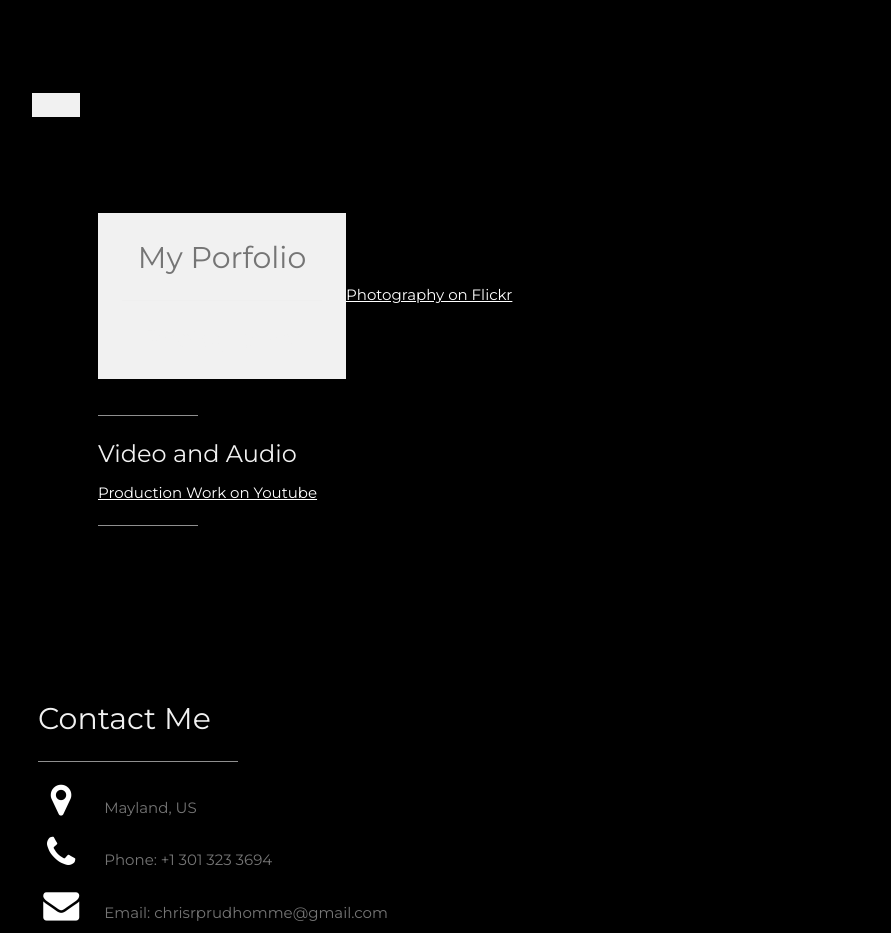
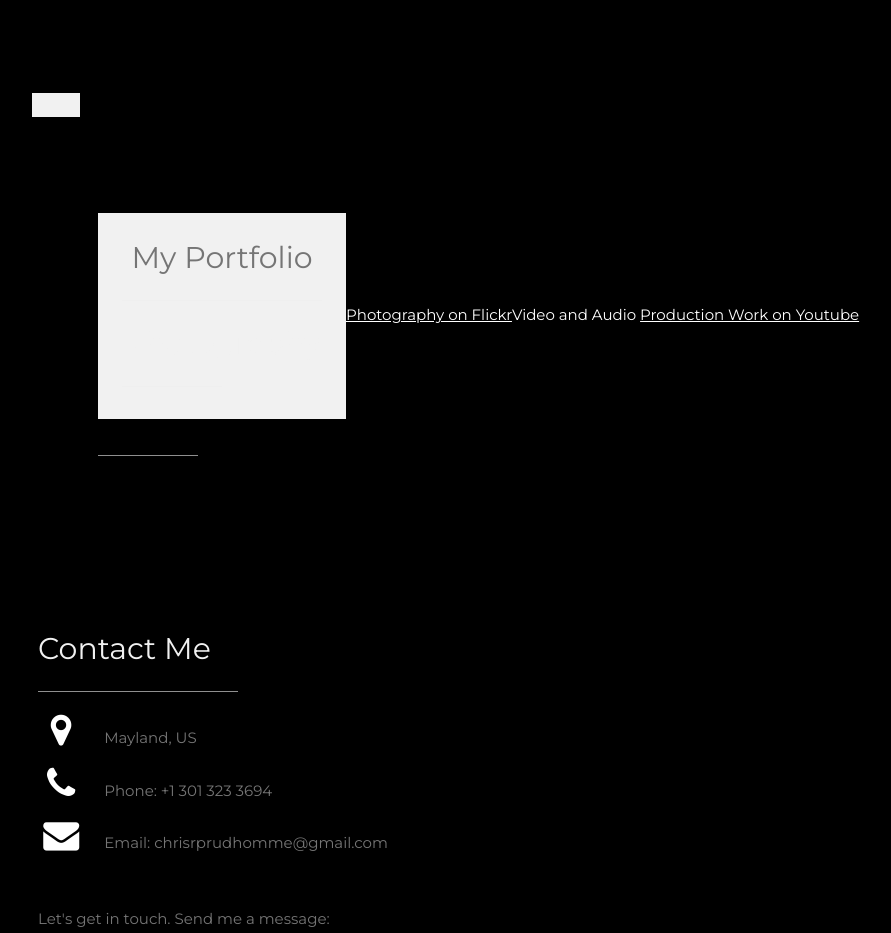
Before and after one commit to C-RPrudhomme/C-RPrudhomme, a plain HTML site: page index.html in a window 1280 px wide. Shown: the part 1100-2033 px from the top of the page, without its empty margins (112-1003 px from the left). Drawn offline with nearby package versions, Linux system fonts and the light colour scheme.

Commit message:
Update index.html

```diff
--- a/index.html
+++ b/index.html
@@ -88,14 +88,13 @@ In highschool, Chris had the opportunity to participate in art contests and was
   <!-- End About Section -->
   </div>
   <!-- Portfolio Section -->
-  <div class="w3-padding-64 w3-content" id="photos">
-    <h2 class="w3-text-grey">My Porfolio</h2>
+  <div class="w3-padding-64 w3-content" id="portfolio">
+    <h2 class="w3-text-grey">My Portfolio</h2>
     <hr style="width:200px" class="w3-opacity">
 
-    <h3 class="w3-text-light-grey">Photography</h3>
-<a href="https://flickr.com/photos/202633381@N07/">Photography on Flickr</a>
-
+  <h2 class="w3-text-light-grey">Photography</h2>
     <hr style="width:100px" class="w3-opacity">
+<a href="https://flickr.com/photos/202633381@N07/">Photography on Flickr</a
 
     <h3 class="w3-text-light-grey">Video and Audio</h3>
 <a href="https://www.youtube.com/@ChrisRachelle">Production Work on Youtube</a>
```
